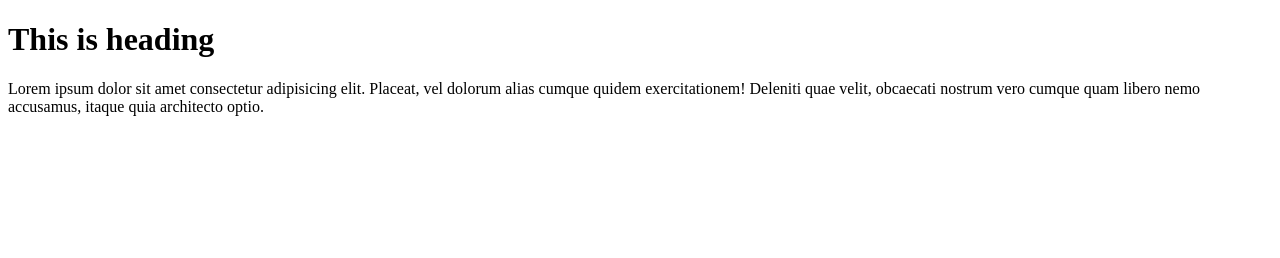
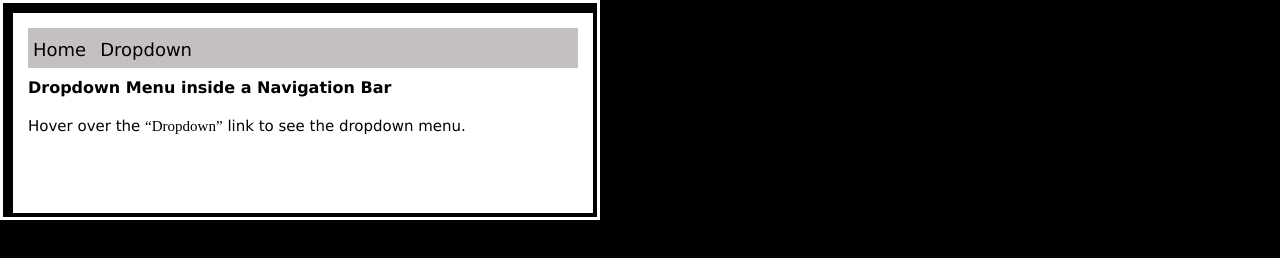
Before and after one commit to sagormia2/second, a plain HTML site: page index.html in a window 1280 px wide. Drawn offline with Linux system fonts and the light colour scheme.

Commit message:
first commit

```diff
--- a/index.html
+++ b/index.html
@@ -3,10 +3,26 @@
 <head>
     <meta charset="UTF-8">
     <meta name="viewport" content="width=device-width, initial-scale=1.0">
+    <link rel="stylesheet" href="style.css">
     <title>Document</title>
 </head>
 <body>
-    <h1>This is heading</h1>
-    <p>Lorem ipsum dolor sit amet consectetur adipisicing elit. Placeat, vel dolorum alias cumque quidem exercitationem! Deleniti quae velit, obcaecati nostrum vero cumque quam libero nemo accusamus, itaque quia architecto optio.</p>
+    <div class="container">
+        <div class="main">
+        <div class="navbar">
+            <a href="">Home</a>
+
+            <a href="" id="sec">Dropdown</a>
+            <div class="sidbar">
+              <a href="">Link 1</a>
+              <a href="">Link 2</a>
+              <a href="">Link 3</a>
+            </div>
+        </div>
+        <h4>Dropdown Menu inside a Navigation Bar</h4>
+        <p>Hover over the <q>Dropdown</q> link to see the dropdown menu.</p>
+    </div>
+
+    </div>
 </body>
 </html>
--- /dev/null
+++ b/style.css
@@ -0,0 +1,80 @@
+*{
+    margin: 0;
+    padding: 0;
+    box-sizing: border-box;
+    font-family: 'Times New Roman', Times, serif;
+}
+body{
+    background-color: black;
+}
+.container{
+    width: 600px;
+    height: 220px;
+    border: 3px solid white;
+    padding: 10px;
+
+
+
+}
+.main{
+    width: 580px;
+    height: 200px;
+    background-color: white;
+    padding: 15px 15px;
+
+}
+h4{
+    padding: 10px 0px;
+    font-weight: 700;
+    font-family: Verdana, Geneva, Tahoma, sans-serif;
+}
+p{
+    padding: 10px 0px;
+    font-size: 15px;
+    font-family: Verdana, Geneva, Tahoma, sans-serif;
+}
+.navbar{
+    width: 100%;
+    height: 40px;
+    background-color: rgb(196, 192, 192);
+    padding: 5px 0;
+    position: relative;
+}
+.navbar a{
+    color:black;
+    display: inline-block;
+    text-decoration: none;
+    font-size: 18px;
+
+    padding: 6px 5px;
+    font-family: Verdana, Geneva, Tahoma, sans-serif;
+}
+.navbar a:hover{
+    background-color: orangered;
+    color: white;
+}
+.sidbar{
+    position: absolute;
+    height: 100px;
+    width: 120px;
+    background-color: white;
+    top: 40px;
+    left: 70px;
+    display: none;
+
+}
+.sidbar a{
+    display:inline-block;
+    width: 100%;
+
+
+
+}
+.sidbar a:hover{
+    background-color: grey;
+    color:black;
+
+}
+#sec:hover .sidbar{
+ display: block;
+}
```
